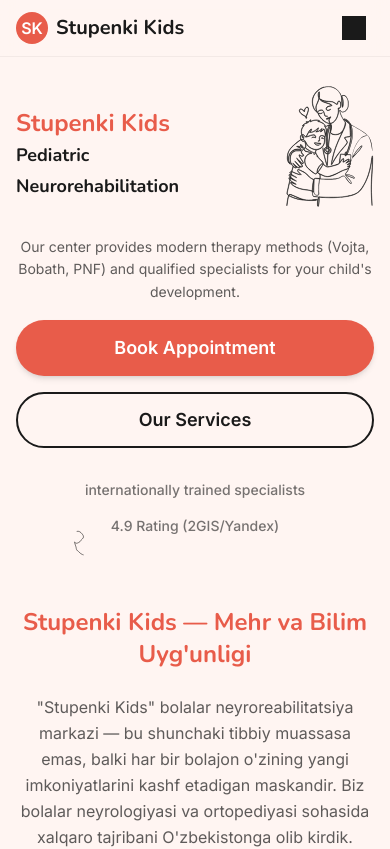
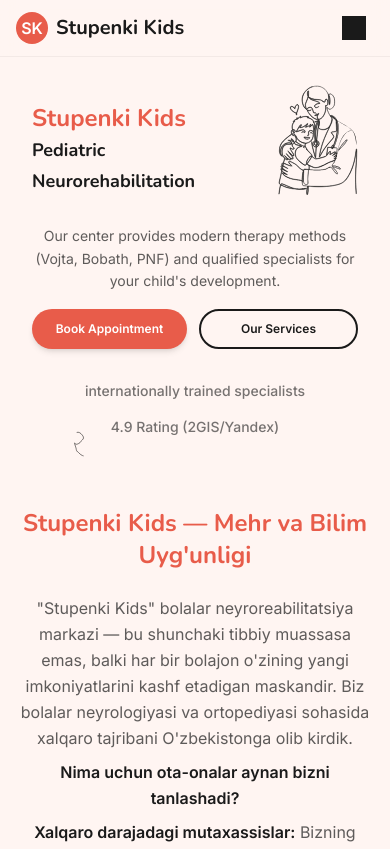
Before and after one commit to WIKKIwk/web_portfolio_1, a React (Vite) app: page / in a window 390 px wide. Shown: the top 849 px of the page. Built offline with nearby package versions, Linux system fonts and the light colour scheme.

Commit message:
style: refine mobile buttons to be side-by-side and thinner

```diff
--- a/src/components/sections/Hero.tsx
+++ b/src/components/sections/Hero.tsx
@@ -11,6 +11,7 @@
             {/* Background decoration */}
             <div className="absolute top-0 right-0 -z-10 w-1/2 h-full bg-secondary/20 dark:bg-secondary/5 rounded-bl-[100px] hidden lg:block" />
 
+            <div className="container mx-auto px-4 md:px-6 max-w-7xl">
                 <div className="container mx-auto px-4 md:px-6 max-w-7xl">
                     <div className="grid grid-cols-2 lg:grid-cols-2 items-center gap-x-4 gap-y-6 lg:gap-12">
 
@@ -55,12 +56,12 @@
                                 initial={{ opacity: 0, y: 20 }}
                                 animate={{ opacity: 1, y: 0 }}
                                 transition={{ duration: 0.6, delay: 0.4, ease: "easeOut" }}
-                            className="relative z-10 flex flex-col sm:flex-row gap-4 justify-center lg:justify-start"
+                                className="relative z-10 flex flex-row gap-3 justify-center lg:justify-start w-full lg:w-auto"
                             >
-                            <Button size="lg">
+                                <Button className="flex-1 sm:flex-none h-10 sm:h-11 md:h-14 text-xs sm:text-sm md:text-lg px-2 sm:px-8">
                                     {t('hero.buttons.book')}
                                 </Button>
-                            <Button variant="outline" size="lg" asChild>
+                                <Button variant="outline" asChild className="flex-1 sm:flex-none h-10 sm:h-11 md:h-14 text-xs sm:text-sm md:text-lg px-2 sm:px-8">
                                     <a href="#services">
                                         {t('hero.buttons.services')}
                                     </a>
@@ -83,6 +84,7 @@
                         </div>
                     </div>
                 </div>
-        </section >
+            </div>
+        </section>
     );
 }
```
Lines whose indentation alone changed are shown as unchanged.
